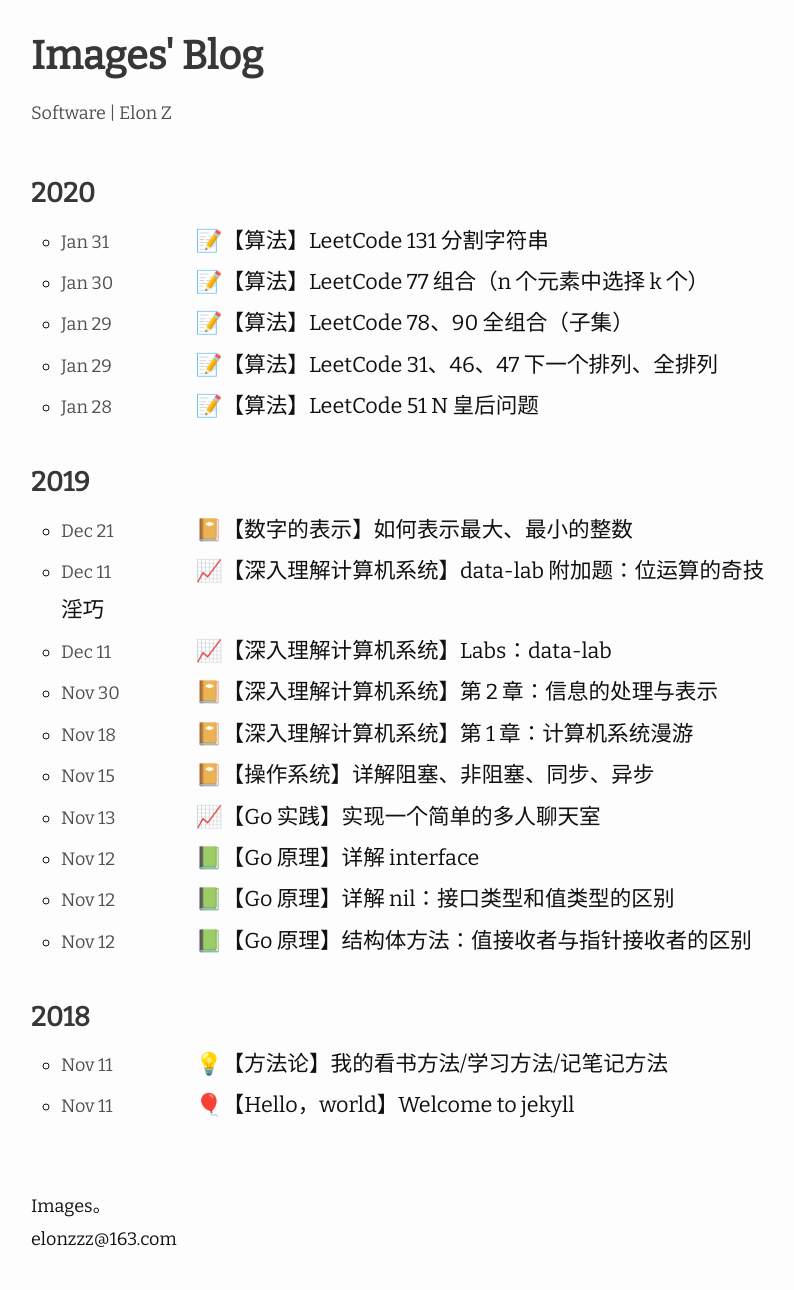
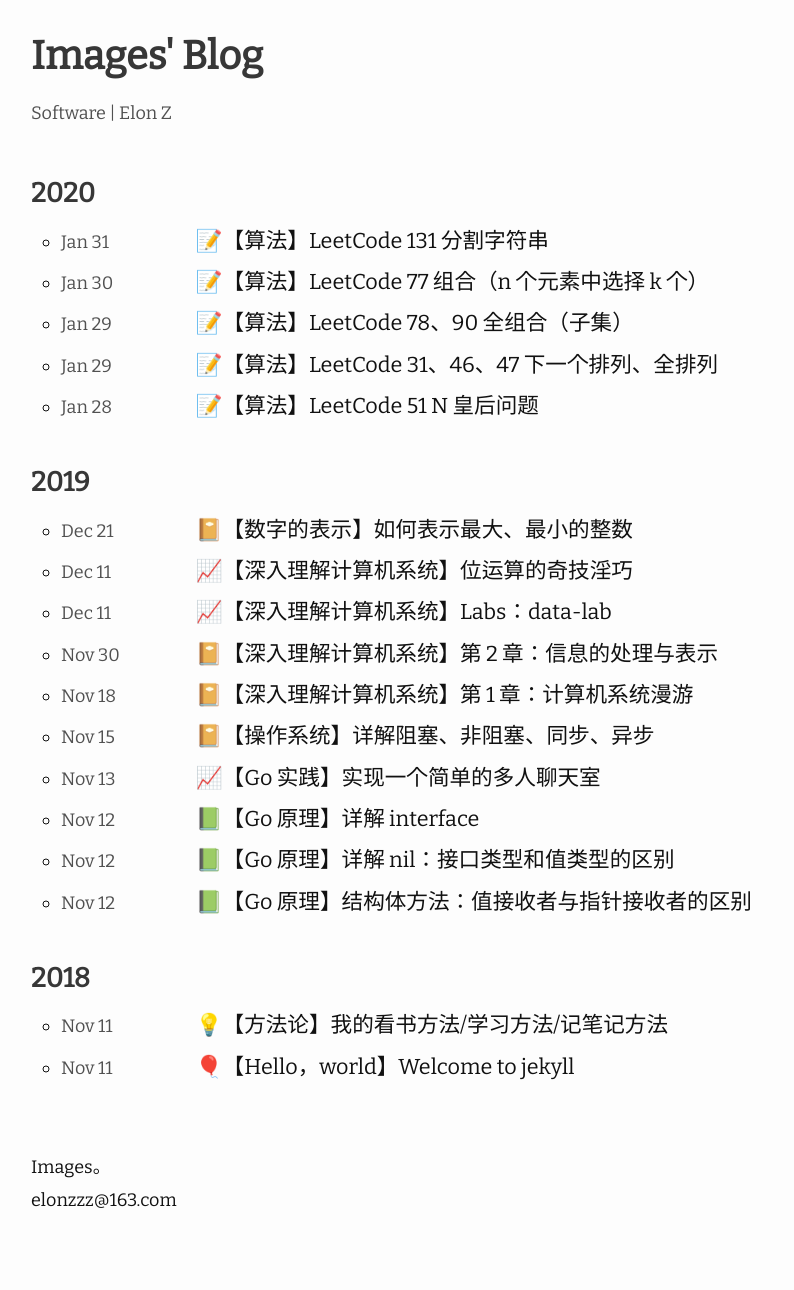
Before and after one commit to imageslr/blog, a Jekyll site: the page built from index.md, in a window 1280 px wide. Shown: the whole page, without its empty margins (239-1033 px from the left). Built offline with Jekyll 4.4.1, drawn with Linux system fonts in a browser that asks for light colours; nearby versions of some CDN libraries; comment, search, counter and statistics services are not loaded; after the commit the page ends 1251 px from its top, so only the background shows below that.

Commit message:
update post

```diff
--- a/_posts/2019-12-11-data-lab-2.md
+++ b/_posts/2019-12-11-data-lab-2.md
@@ -1,6 +1,6 @@
 ---
 layout: post
-title: 📈【深入理解计算机系统】data-lab 附加题：位运算的奇技淫巧
+title: 📈【深入理解计算机系统】位运算的奇技淫巧
 date: 2019/12/11 20:00
 ---
 
```
